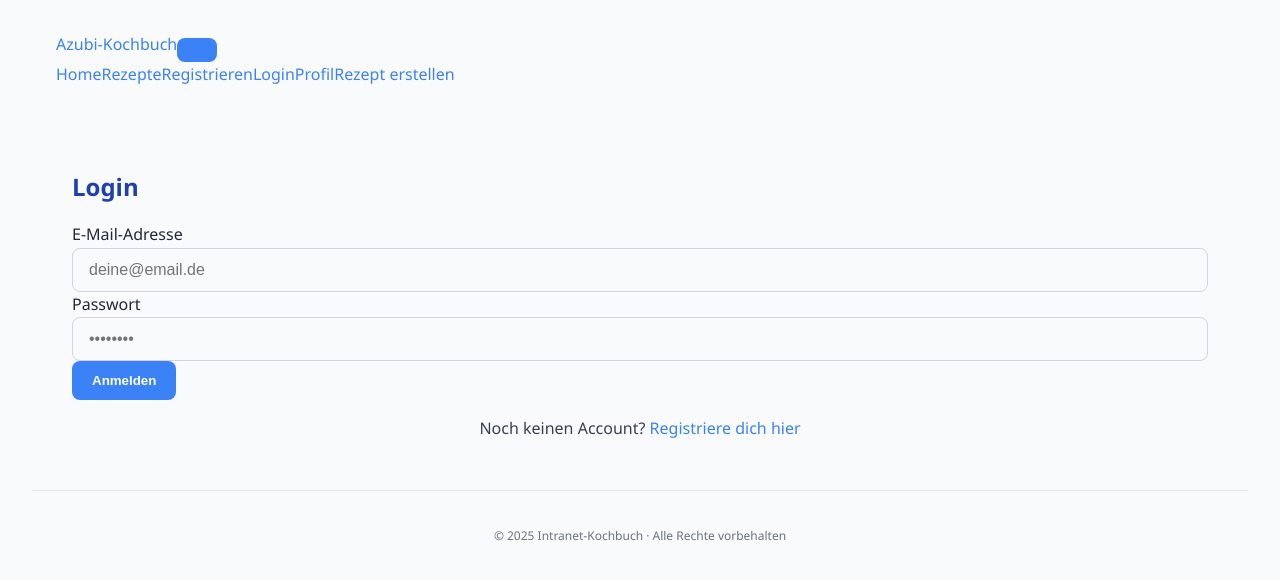
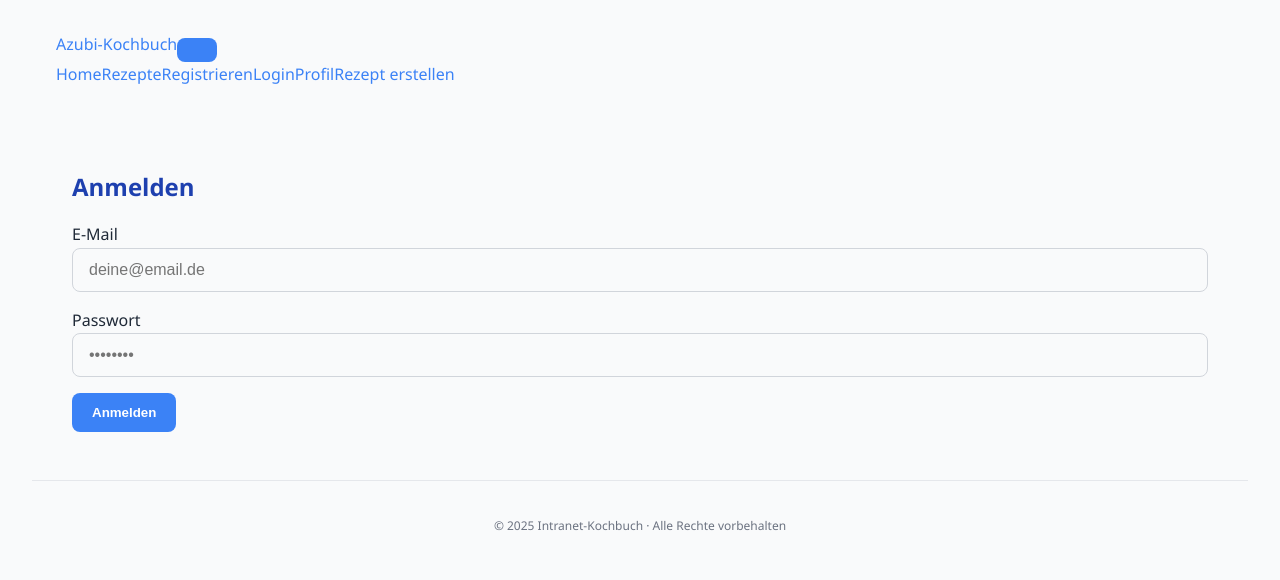
Before and after one commit to Thaer455/Intranet-Kochbuch-issa, a React (Vite) app in the folder frontend/: page /login in a window 1280 px wide. Shown: the top 580 px of the page. Built offline with nearby package versions, Linux system fonts and the light colour scheme.

Commit message:
feat: Implement ProtectedRoute component and update App structure; enhance Login functionality with API integration

```diff
--- a/frontend/src/App.jsx
+++ b/frontend/src/App.jsx
@@ -1,4 +1,3 @@
-// src/App.jsx
 import React from 'react';
 import './App.css';
 import './index.css';
@@ -14,9 +13,17 @@ import RecipeDetail from './pages/Recipes/RecipeDetail';
 import CreateRecipe from './pages/Recipes/CreateRecipe';
 import Profile from './pages/Profile';
 
+// Komponenten
+import ProtectedRoute from './components/ProtectedRoute'; // ✅ Wird jetzt hier eingebunden
+
 export default function App() {
   return (
-    <BrowserRouter>
+    <BrowserRouter
+  future={{
+    v7_startTransition: true,
+    v7_relativeSplatPath: true
+  }}
+>
       <>
         {/* Navigation */}
         <Navbar expand="lg" className="bg-body-tertiary fixed-top">
@@ -30,6 +37,8 @@ export default function App() {
                 <Nav.Link as={Link} to="/register">Registrieren</Nav.Link>
                 <Nav.Link as={Link} to="/login">Login</Nav.Link>
                 <Nav.Link as={Link} to="/profile">Profil</Nav.Link>
+
+                {/* Nur eingeloggte Nutzer können hier klicken */}
                 <Nav.Link as={Link} to="/create-recipe">Rezept erstellen</Nav.Link>
               </Nav>
             </Navbar.Collapse>
@@ -44,8 +53,20 @@ export default function App() {
             <Route path="/register" element={<Register />} />
             <Route path="/recipes" element={<RecipeList />} />
             <Route path="/recipes/:id" element={<RecipeDetail />} />
-            <Route path="/create-recipe" element={<CreateRecipe />} />
+
+            {/* Geschützte Route */}
+            <Route
+              path="/create-recipe"
+              element={
+                <ProtectedRoute>
+                  <CreateRecipe />
+                </ProtectedRoute>
+              }
+            />
+
             <Route path="/profile" element={<Profile />} />
+
+            {/* Fallback für unbekannte Pfade */}
             <Route path="*" element={
               <div className="text-center py-10">
                 <h2>Seite nicht gefunden</h2>
@@ -61,5 +82,6 @@ export default function App() {
         </footer>
       </>
     </BrowserRouter>
-  );
+  )
+  ;
 }
--- /dev/null
+++ b/frontend/src/components/ProtectedRoute.jsx
@@ -0,0 +1,12 @@
+import React from 'react';
+import { Navigate } from 'react-router-dom';
+
+export default function ProtectedRoute({ children }) {
+  const token = localStorage.getItem('token');
+
+  if (!token) {
+    return <Navigate to="/login" replace />;
+  }
+
+  return children;
+}
--- a/frontend/src/pages/Login.jsx
+++ b/frontend/src/pages/Login.jsx
@@ -1,82 +1,75 @@
 // src/pages/Login/Login.jsx
 import React, { useState } from 'react';
-import { useNavigate } from 'react-router-dom';
+import axios from 'axios';
 
-export default function Login() {
+export default function Login({ setIsLoggedIn, setUsername }) {
   const [email, setEmail] = useState('');
   const [password, setPassword] = useState('');
-  const [error, setError] = useState('');
-  const navigate = useNavigate();
 
-  const handleSubmit = (e) => {
+  const handleLogin = async (e) => {
     e.preventDefault();
 
-    // Simuliere Login (später durch API ersetzen)
-    if (email === 'test@example.com' && password === 'Pass123!') {
-      // Simuliere Token-Speicherung
-      localStorage.setItem('token', 'dummy-jwt-token');
-      localStorage.setItem('userId', '1');
+    try {
+      const response = await axios.post(`${import.meta.env.VITE_API_URL}/api/auth/login`, {
+        email,
+        password
+      });
 
-      // Weiterleitung zur Startseite
-      navigate('/');
-    } else {
-      setError('E-Mail oder Passwort falsch.');
+      if (response.data.success) {
+        // Token + Benutzerdaten speichern
+        localStorage.setItem('token', response.data.token);
+        localStorage.setItem('user', JSON.stringify(response.data.user));
+
+        // Zustand aktualisieren
+        setIsLoggedIn(true);
+        setUsername(response.data.user.name || response.data.user.email);
+
+        // Weiterleitung
+        window.location.href = '/';
+      }
+    } catch (error) {
+      console.error('Login fehlgeschlagen:', error.response?.data || error.message);
+      alert('Anmeldung fehlgeschlagen. Überprüfe deine Anmeldedaten.');
     }
   };
 
   return (
-    <div className="container mx-auto p-6 max-w-md">
-      <h2 className="text-2xl font-bold mb-4">Login</h2>
-
-      {error && <p className="text-red-500 mb-4">{error}</p>}
-
-      <form onSubmit={handleSubmit} className="space-y-4">
-        <div>
-          <label className="block text-gray-700 mb-1" htmlFor="email">
-            E-Mail-Adresse
-          </label>
+    <div className="container mx-auto py-6">
+      <h2 className="text-2xl font-bold mb-4">Anmelden</h2>
+      <form onSubmit={handleLogin} className="max-w-md mx-auto">
+        <div className="mb-4">
+          <label className="block text-gray-700 mb-2" htmlFor="email">E-Mail</label>
           <input
             id="email"
             type="email"
             value={email}
             onChange={(e) => setEmail(e.target.value)}
+            placeholder="deine@email.de"
             required
-            className="w-full px-4 py-2 border rounded-md focus:outline-none focus:ring-2 focus:ring-amber-500"
-            placeholder="deine@email.de"
+            className="w-full p-2 border rounded"
           />
         </div>
 
-        <div>
-          <label className="block text-gray-700 mb-1" htmlFor="password">
-            Passwort
-          </label>
+        <div className="mb-4">
+          <label className="block text-gray-700 mb-2" htmlFor="password">Passwort</label>
           <input
             id="password"
             type="password"
             value={password}
             onChange={(e) => setPassword(e.target.value)}
+            placeholder="••••••••"
             required
-            className="w-full px-4 py-2 border rounded-md focus:outline-none focus:ring-2 focus:ring-amber-500"
-            placeholder="••••••••"
+            className="w-full p-2 border rounded"
           />
         </div>
 
         <button
           type="submit"
-          className="w-full bg-amber-600 hover:bg-amber-700 text-white font-semibold py-2 px-4 rounded-md transition"
+          className="w-full bg-blue-500 hover:bg-blue-600 text-white font-semibold py-2 px-4 rounded transition"
         >
           Anmelden
         </button>
       </form>
-
-      <div className="mt-4 text-center">
-        <p className="text-sm text-gray-600">
-          Noch keinen Account?{' '}
-          <a href="/register" className="text-amber-600 hover:underline">
-            Registriere dich hier
-          </a>
-        </p>
-      </div>
     </div>
   );
 }
```
